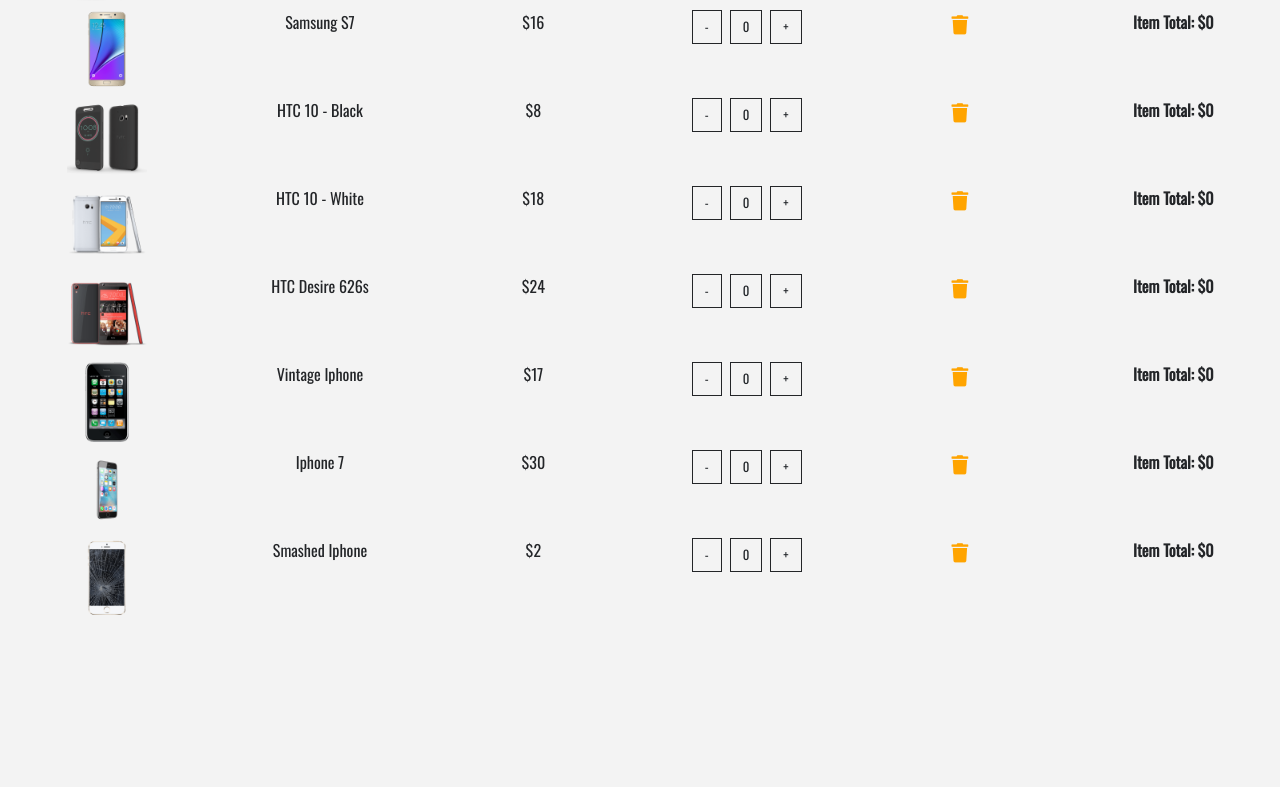
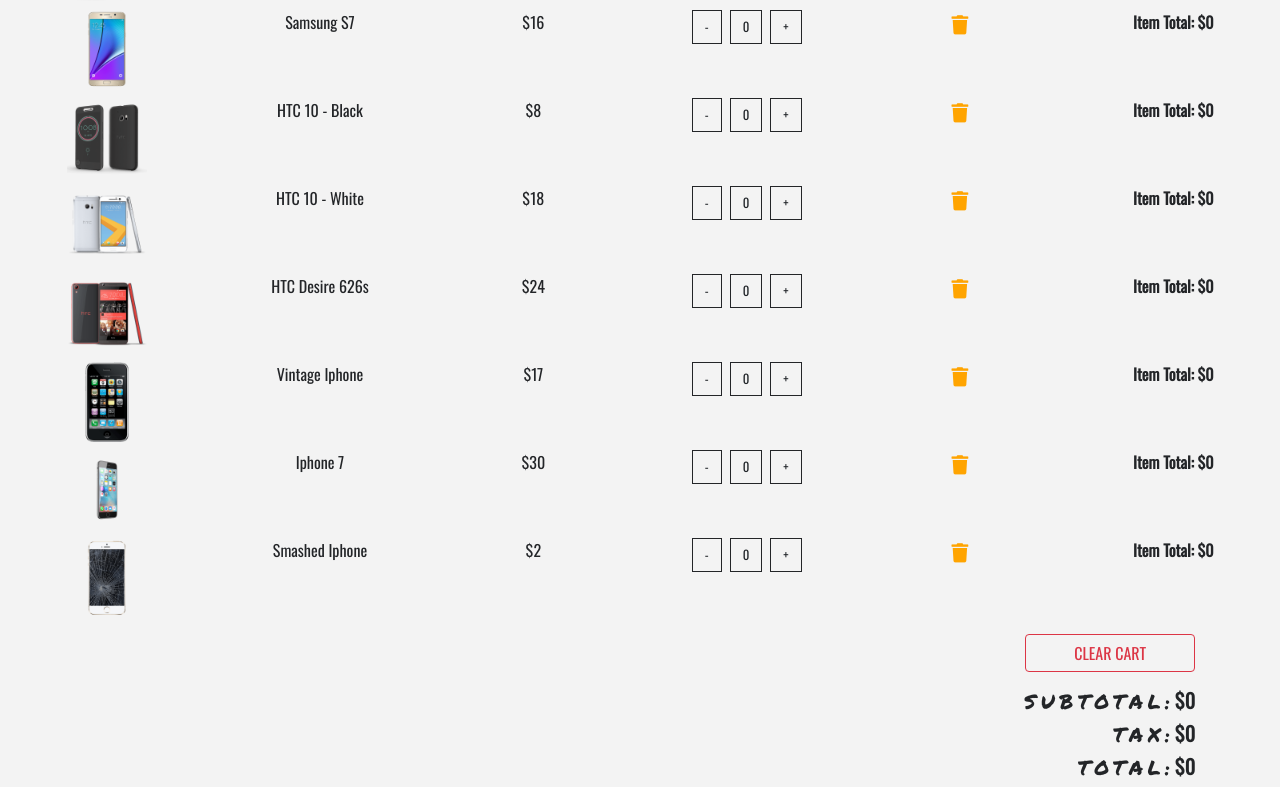
Before and after one commit to demkantor/phoneyard, a React (Create React App) app: page /cart in a window 1280 px wide. Shown: the part 262-1049 px from the top of the page. Before the commit the page ends 888 px from the top, so only its background shows below. Built offline with nearby package versions, Linux system fonts and the light colour scheme.

Commit message:
added cart total section

```diff
--- a/src/components/Cart/Cart.js
+++ b/src/components/Cart/Cart.js
@@ -1,17 +1,14 @@
 import React, { useContext } from 'react';
-import styled from 'styled-components';
-import { Link } from 'react-router-dom';
 import { ProductContext } from '../../context/context';
 import Title from '../../Styles/Title';
 import CartColumns from './CartColumns';
+import CartList from './CartList';
+import CartTotals from './CartTotals';
 import EmptyCart from './EmptyCart';
-import CartList from './CartList';
-
 
 
 const Cart = () => {
     const { cart } = useContext(ProductContext);
-
 
     return (
         <section>
@@ -21,6 +18,7 @@
                 <Title name="your" title="cart" />
                 <CartColumns />
                 <CartList cart={cart} />
+                <CartTotals />
             </>
             :
                 <EmptyCart />
--- /dev/null
+++ b/src/components/Cart/CartTotals.js
@@ -0,0 +1,46 @@
+import React, { useContext } from 'react';
+import { Link } from 'react-router-dom';
+import { ProductContext } from '../../context/context';
+
+const CartTotals = () => {
+    const { cartSubtotal, cartTax, cartTotal, clearCart } = useContext(ProductContext);
+
+    return (
+        <>
+            <div className="container">
+                <div className="row">
+                    <div className="col-10 mt-2 ml-sm-5 ml-md-auto col-sm-8 text-capitalize text-right">
+                        <Link to="/">
+                            <button
+                                className="btn btn-outline-danger text-uppercase mb-3 px-5"
+                                type="button"
+                                onClick={()=>clearCart()}>
+                                    clear cart
+                            </button>
+                        </Link>
+                        <h5>
+                            <span className="text-title">
+                                subtotal:
+                            </span>
+                            <strong>${cartSubtotal}</strong>
+                        </h5>
+                        <h5>
+                            <span className="text-title">
+                                tax:
+                            </span>
+                            <strong>${cartTax}</strong>
+                        </h5>
+                        <h5>
+                            <span className="text-title">
+                                total:
+                            </span>
+                            <strong>${cartTotal}</strong>
+                        </h5>
+                    </div>
+                </div>
+            </div>
+        </>
+    );
+};
+
+export default CartTotals;
```
